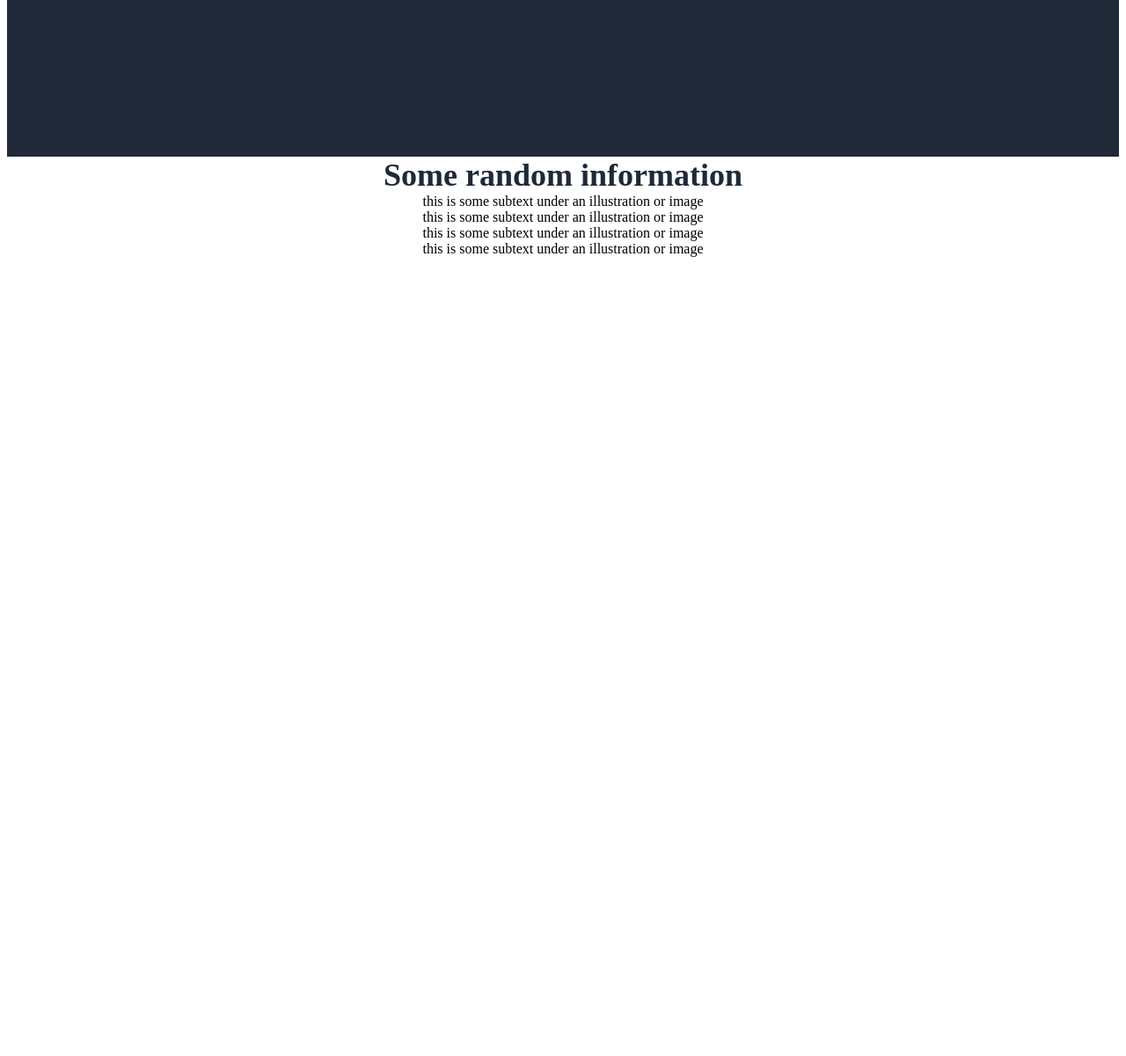
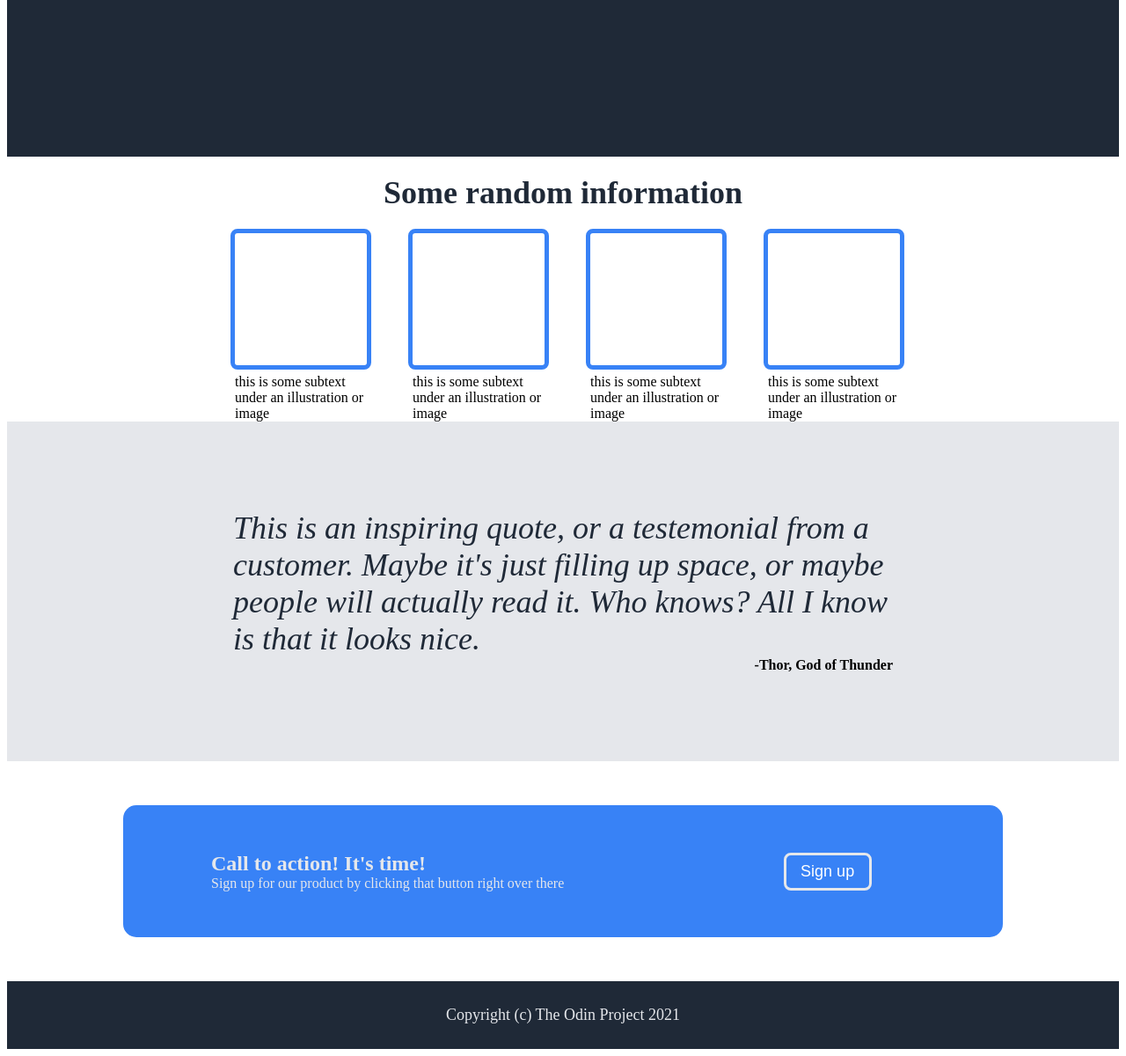
Before and after one commit to gscott07/landing-page, a plain HTML site: page index.html in a window 1280 px wide. Shown: the part 523-1723 px from the top of the page at 88% size. Before the commit the page ends 823 px from the top, so only its background shows below. Drawn offline with Linux system fonts and the light colour scheme.

Commit message:
Made changes to both the index.html and css files. Project is now finished but the code can use refining.

```diff
--- a/index.html
+++ b/index.html
@@ -32,39 +32,53 @@
         </div>
 
         <div class="information">
-            <div class="title">
-                Some random information
-            </div>
+            <div class="title">Some random information</div>
             <div class="boxes">
                 <div class="item">
-                    <div class="box">
-
-                    </div>
-                    this is some subtext under an illustration or image
+                    <div class="box"></div>
+                    <div class="text">this is some subtext under an illustration or image</div>
                 </div>
                 <div class="item">
-                    <div class="box">
-
-                    </div>
-                    this is some subtext under an illustration or image
+                    <div class="box"></div>
+                    <div class="text">this is some subtext under an illustration or image</div>
                 </div>
                 <div class="item">
-                    <div class="box">
-
-                    </div>
-                    this is some subtext under an illustration or image
+                    <div class="box"></div>
+                    <div class="text">this is some subtext under an illustration or image</div>
                 </div>
                 <div class="item">
-                    <div class="box">
-
-                    </div>
-                    this is some subtext under an illustration or image
+                    <div class="box"></div>
+                    <div class="text">this is some subtext under an illustration or image</div>
                 </div>
             </div>
 
         </div>
 
+        <div class="quote">
+            <div class="quote-text">This is an inspiring quote, or a testemonial from a customer.
+                Maybe it's just filling up space, or maybe people will actually read it.
+                Who knows? All I know is that it looks nice.
+            </div>
+            <div class="author">-Thor, God of Thunder</div>
+        </div>
 
+        <div class="section-4">
+            <div class="container-action">
+                <div class="text-container">
+                    <div class="heading">Call to action! It's time!</div>
+                    <div class="subtext">Sign up for our product by clicking that button right over there</div>
+                </div>
+                <div class="button-container">
+                    <button class="cta">Sign up</button>
+                </div>
+
+            </div>
+
+        </div>
+
+        <div class="footer">
+            <p>Copyright (c) The Odin Project 2021</p>
+        </div>
 
     </body>
 
--- a/style.css
+++ b/style.css
@@ -21,7 +21,7 @@
 ul {
     display: flex;
     list-style-type: none;
-    gap: 10px;
+    gap: 15px;
 }
 
 a {
@@ -83,7 +83,105 @@ button {
 }
 
 .title {
+    margin: 20px;
     font-size: 36px;
     font-weight: 900;
     color: #1F2937;
 }
+
+.box {
+    width: 150px;
+    height: 150px;
+    border: 5px solid #3882F6;
+    border-radius: 8px;
+
+}
+
+.item {
+    display: flex;
+    flex-direction: column;
+    align-items: center;
+    flex-wrap: wrap;
+    width: 150px;
+    gap: 5px;
+}
+
+.boxes {
+    display: flex;
+    gap: 52px;
+}
+
+.quote {
+    display: flex;
+    flex-direction: column;
+    background-color: #E5E7EB;
+    padding: 100px 0px;
+    align-items: center;
+}
+
+.quote-text {
+    display: flex;
+    text-wrap: wrap;
+    font-size: 36px;
+    color: #1F2937;
+    font-style: italic;
+    width: 750px;
+}
+
+.author {
+    display: flex;
+    justify-content: right;
+    font-weight: bold;
+    width: 750px;
+}
+
+.footer {
+    display: flex;
+    background-color: #1F2937;
+    font-size: 18px;
+    color: #E5E7EB;
+    justify-content: center;
+    padding: 10px
+}
+
+.section-4 {
+    display: flex;
+    padding: 50px 100px;
+    justify-content: center;
+}
+.container-action {
+    display: flex;
+    background-color: #3882F6;
+    border-radius: 15px;
+    align-items: center;
+    height: 150px;
+    width: 1000px;
+}
+
+.cta {
+    border: #E5E7EB;
+    border-style: solid;
+    align-items: center;
+    justify-content: center;
+}
+
+.heading {
+    font-size: 24px;
+    color: #E5E7EB;
+    font-weight: bold;
+}
+
+.subtext {
+    font-size: 16px;
+    color: #E5E7EB
+}
+
+.button-container {
+    display: flex;
+    flex-grow: 1;
+    justify-content: center;
+}
+
+.text-container {
+    padding: 20px 100px;
+}
```
